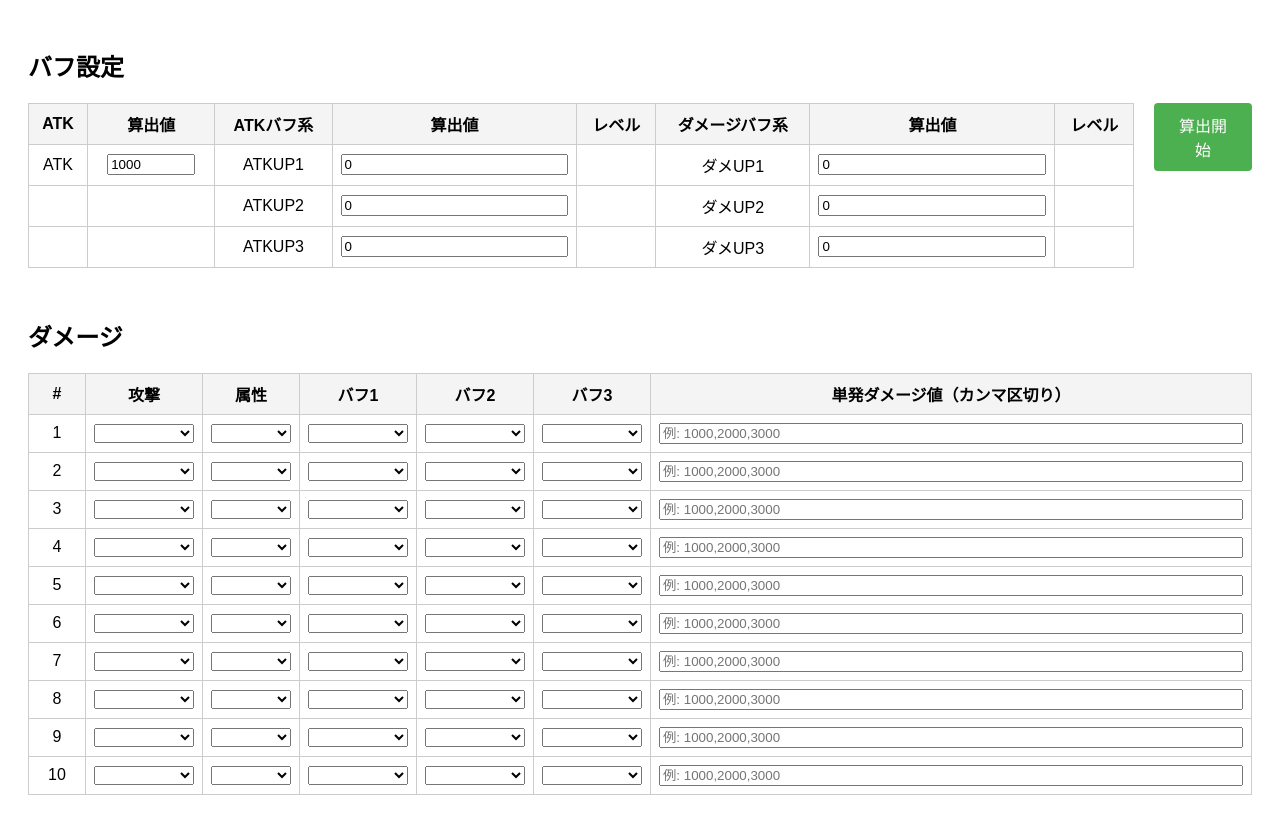
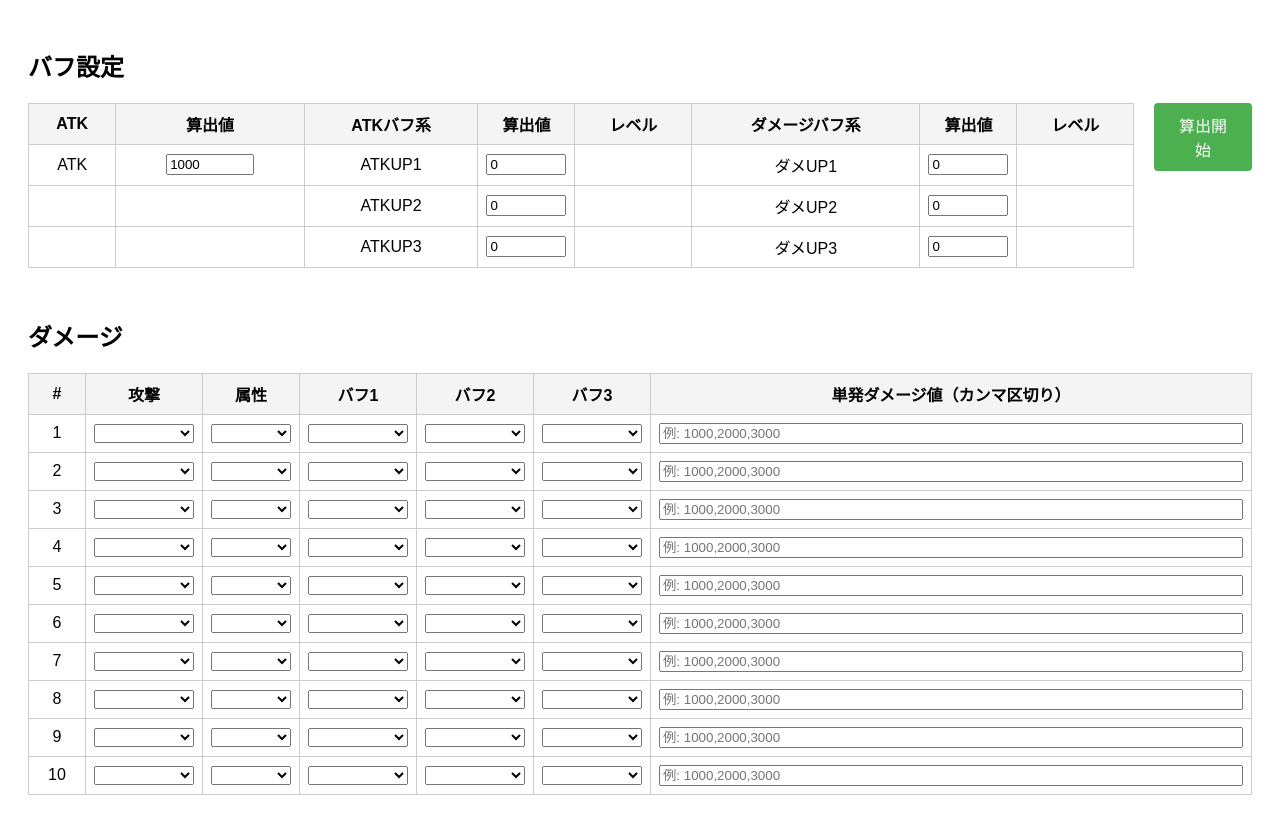
Before and after one commit to SZ7M8ci7/exam, a plain HTML site: page index.html in a window 1280 px wide. Drawn offline with Linux system fonts and the light colour scheme.

Commit message:
HTMLテーブルの「算出値」列に幅を設定し、表示を改善しました。

```diff
--- a/index.html
+++ b/index.html
@@ -15,10 +15,10 @@
           <th>ATK</th>
           <th>算出値</th>
           <th>ATKバフ系</th>
-          <th>算出値</th>
+          <th style="width: 80px;">算出値</th>
           <th>レベル</th>
           <th>ダメージバフ系</th>
-          <th>算出値</th>
+          <th style="width: 80px;">算出値</th>
           <th>レベル</th>
         </tr>
       </thead>
```
